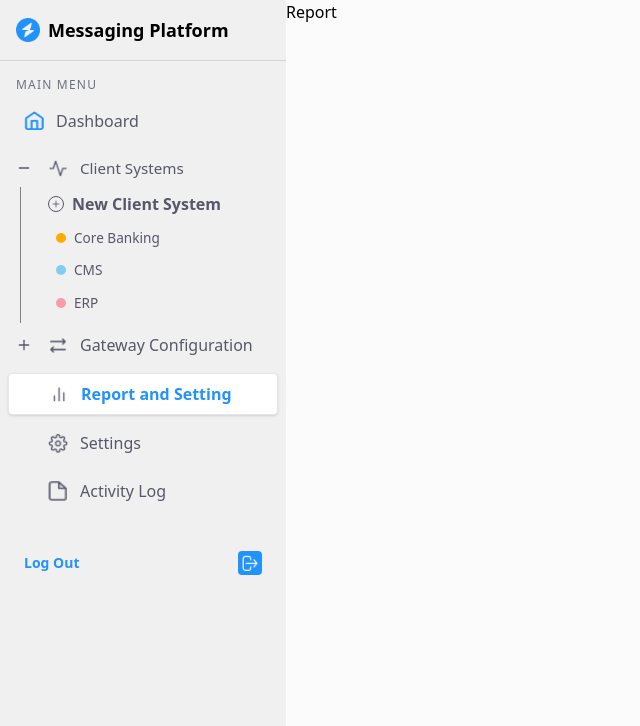
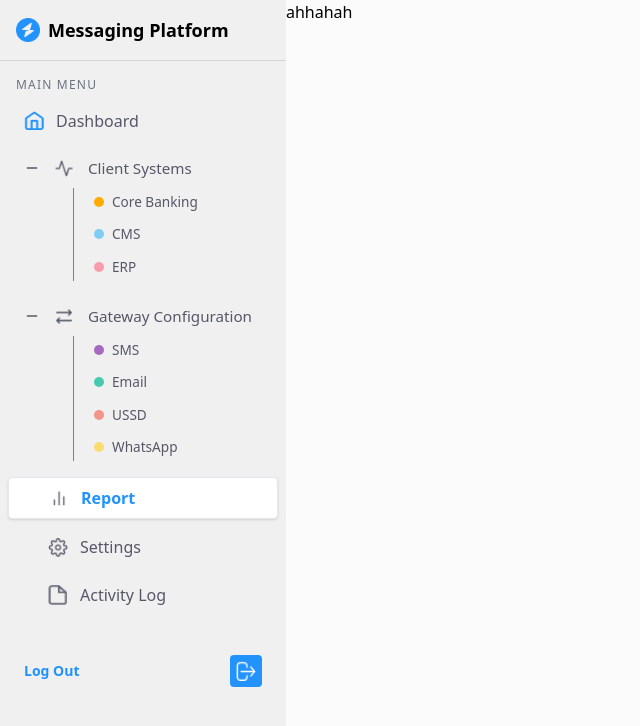
Before and after one commit to GG123lek/messaging, a React (Vite) app: page /report in a window 1280 px wide. Shown: the top 726 px of the page, without its empty margins (0-640 px from the left). Built offline with nearby package versions, Linux system fonts and the light colour scheme.

Commit message:
dash mainatined

```diff
--- a/src/App.jsx
+++ b/src/App.jsx
@@ -8,30 +8,49 @@ import GateWayConfigurationPage from './Component/Pages/GateWayConfigurationPage
 import ReportPage from './Component/Pages/ReportPage';
 import SettingsPage from './Component/Pages/SettingsPage';
 import ActivityLogPage from './Component/Pages/ActivityLogPage';
+import ClientPage from './Component/Pages/ClientPage';
 
-// NEW sub-routes under Client Systems
+// Client System sub-routes
 import NewClientSystem from './Component/SubPages/NewClientSystem';
 import CoreBanking from './Component/SubPages/CoreBanking';
 import CMS from './Component/SubPages/Cms';
 import ERP from './Component/SubPages/Erp';
+
+// Gateway sub-routes
+import Email from './Component/SubPages/Email';
+import Sms from './Component/SubPages/Sms';
+import Ussd from './Component/SubPages/Ussd';
+import Watsapp from './Component/SubPages/Watsapp';
+
 import './App.css';
-
 
 function App() {
   return (
     <Routes>
      <Route path="/" element={<Layout />}>
   <Route index element={<DashboardPage />} />
+  <Route path="client-page" element={<ClientPage />} />
   <Route path="client-system" element={<ClientSystem />} />
   <Route path="new-client-system" element={<NewClientSystem />} />
+
+  {/* ✅ Nest Client System routes inside /report */}
+  <Route path="report" element={<ReportPage />}>
     <Route path="core-banking" element={<CoreBanking />} />
     <Route path="cms" element={<CMS />} />
     <Route path="erp" element={<ERP />} />
+  </Route>
+
+  {/* Gateway config remains flat */}
   <Route path="gateway-configuration" element={<GateWayConfigurationPage />} />
-        <Route path="report" element={<ReportPage />} />
+  <Route path="gateway-configuration/sms" element={<Sms />} />
+  <Route path="gateway-configuration/email" element={<Email />} />
+  <Route path="gateway-configuration/ussd" element={<Ussd />} />
+  <Route path="gateway-configuration/whatsapp" element={<Watsapp />} />
+
   <Route path="settings" element={<SettingsPage />} />
   <Route path="activity-log" element={<ActivityLogPage />} />
 </Route>
+
     </Routes>
   );
 }
--- /dev/null
+++ b/src/Component/Pages/ClientPage.jsx
@@ -0,0 +1,14 @@
+import React from 'react';
+
+function ClientPage() {
+  return (
+    <div className="p-6">
+      <h1 className="text-xl font-bold text-gray-800 mb-4">Client Page</h1>
+      <p className="text-sm text-gray-600">
+        This is the Client page. Here you can manage client-specific configurations and data.
+      </p>
+    </div>
+  );
+}
+
+export default ClientPage;
--- a/src/Component/Pages/ReportPage.jsx
+++ b/src/Component/Pages/ReportPage.jsx
@@ -1,9 +1,14 @@
-import React from 'react'
+import React from 'react';
+import { Outlet } from 'react-router-dom';
 
 function ReportPage() {
   return (
-    <div>Report</div>
-  )
+    <div>
+
+      <Outlet />
+      ahhahah
+    </div>
+  );
 }
 
-export default ReportPage
+export default ReportPage;
--- a/src/Component/Sidebar.jsx
+++ b/src/Component/Sidebar.jsx
@@ -1,5 +1,6 @@
 import React, { useState } from 'react';
 import { NavLink, useLocation } from 'react-router-dom';
+
 import pop from '../assets/images/activity.png';
 import Logo from '../assets/images/vector.png';
 import homa from '../assets/images/another.png';
@@ -8,23 +9,42 @@ import repot from '../assets/images/bar-chart-2.png';
 import act from '../assets/images/mua.png';
 import acti from '../assets/images/settings.png';
 import logoutIcon from '../assets/images/log icon.png';
+import userIcon from '../assets/images/gafuse.png';
 import { FiPlus, FiMinus } from 'react-icons/fi';
 
 function Sidebar({ onLinkClick }) {
   const location = useLocation();
   const [clientOpen, setClientOpen] = useState(true);
+  const [gatewayOpen, setGatewayOpen] = useState(true);
 
   const activeStyle =
     'bg-white text-[#2292FC] font-semibold border border-gray-200 shadow-sm';
 
   const coreLinks = [
     {
-      to: '/core-banking',
+      to: '/report/core-banking',
       label: 'Core Banking',
       dotColor: '#FFAB00',
     },
-    { to: '/cms', label: 'CMS', dotColor: '#80CDF2' },
-    { to: '/erp', label: 'ERP', dotColor: '#F99BAB' },
+    { to: '/report/cms', label: 'CMS', dotColor: '#80CDF2' },
+    { to: '/report/erp', label: 'ERP', dotColor: '#F99BAB' },
+  ];
+
+  const clientLinks = [
+    // {
+    //   to: '/report/new-client-system',
+    //   label: 'New Client System',
+    //   dotColor: '#565869',
+    //   isPlusIcon: true,
+    // },
+    ...coreLinks,
+  ];
+
+  const gatewayLinks = [
+    { to: '/gateway-configuration/sms', label: 'SMS', dotColor: '#A569BD' },
+    { to: '/gateway-configuration/email', label: 'Email', dotColor: '#48C9B0' },
+    { to: '/gateway-configuration/ussd', label: 'USSD', dotColor: '#F1948A' },
+    { to: '/gateway-configuration/whatsapp', label: 'WhatsApp', dotColor: '#F7DC6F' },
   ];
 
   return (
@@ -37,7 +57,6 @@ function Sidebar({ onLinkClick }) {
 
       <hr className="w-full border-t border-gray-300 mb-4" />
 
-      {/* Section Title */}
       <div className="text-xs text-gray-500 uppercase tracking-widest mb-2 px-4">
         Main Menu
       </div>
@@ -49,7 +68,7 @@ function Sidebar({ onLinkClick }) {
           onClick={onLinkClick}
           end
           className={({ isActive }) =>
-            `flex items-center gap-3 px-4 py-2 rounded  ${
+            `flex items-center gap-3 px-4 py-2 rounded ${
               isActive ? activeStyle : 'text-[#565869]'
             }`
           }
@@ -58,46 +77,58 @@ function Sidebar({ onLinkClick }) {
           <span>Dashboard</span>
         </NavLink>
 
-        {/* Client System Group */}
+        {/* Client (Only on Dashboard) */}
+        {location.pathname === '/' && (
+          <NavLink
+            to="/client-page"
+            onClick={onLinkClick}
+            className={({ isActive }) =>
+              `flex items-center gap-3 px-4 py-2 rounded ${
+                isActive ? activeStyle : 'text-[#565869]'
+              }`
+            }
+          >
+            <img src={userIcon} alt="Client Icon" className="w-5 h-5" />
+            <span>Client</span>
+          </NavLink>
+        )}
+
+        {/* Client Systems (Show on all /report/* pages) */}
+        {location.pathname.startsWith('/report') && (
           <div className="relative">
             <div
               onClick={() => setClientOpen(!clientOpen)}
- className={`flex items-center gap-3 px-4 py-2 rounded text-[#565869] text-[0.95rem] cursor-pointer`}    >
-            <span className="absolute left-2">
-              {clientOpen ? (
-                <FiMinus size={16} color="#565869" />
-              ) : (
-                <FiPlus size={16} color="#565869" />
-              )}
+              className="flex items-center gap-3 px-4 py-2 rounded text-[#565869] text-[0.95rem] cursor-pointer w-full"
+            >
+              <span className="w-4 flex justify-center">
+                {clientOpen ? <FiMinus size={16} /> : <FiPlus size={16} />}
               </span>
-            <span className="ml-6 flex items-center gap-3">
+
+              <span className="w-6 flex justify-center">
                 <img src={pop} alt="Client Systems Icon" className="w-5 h-5" />
-              <span>Client Systems</span>
               </span>
+
+              <span className="flex-1">Client Systems</span>
             </div>
 
-          {/* Vertical line from minus to plus */}
             {clientOpen && (
-            <div className="absolute left-[12px] top-[38px] bottom-[-6px] w-px bg-[#818181]" />
-          )}
-
-          {/* Sub Links */}
-          {clientOpen && (
-            <div className="ml-8 flex flex-col gap-1">
-              {/* New Client System */}
+              <div className="relative">
+                <div className="absolute left-[65px] top-0 w-px bg-[#818181] h-full" />
+                <div className="ml-[70px] flex flex-col gap-1 mb-2">
+                  {clientLinks.map(({ to, label, dotColor, isPlusIcon }) =>
+                    isPlusIcon ? (
                       <NavLink
-                to="/new-client-system"
+                        key={label}
+                        to={to}
                         onClick={onLinkClick}
                         className="flex items-center gap-2 text-[#565869] text-[1rem] font-semibold px-2 py-1"
                       >
                         <div className="border border-[#565869] rounded-full w-4 h-4 flex items-center justify-center text-xs">
-                  <FiPlus size={10} color="#565869" />
+                          <FiPlus size={10} />
                         </div>
-                New Client System
+                        {label}
                       </NavLink>
-
-              {/* Core Sub Items */}
-              {coreLinks.map(({ to, label, dotColor }) => (
+                    ) : (
                       <NavLink
                         key={label}
                         to={to}
@@ -111,32 +142,64 @@ function Sidebar({ onLinkClick }) {
                         <span
                           className="w-2.5 h-2.5 rounded-full"
                           style={{ backgroundColor: dotColor }}
-                  ></span>
+                        />
+                        {label}
+                      </NavLink>
+                    )
+                  )}
+                </div>
+              </div>
+            )}
+          </div>
+        )}
+
+        {/* Gateway Configuration */}
+        <div className="relative">
+          <div
+            onClick={() => setGatewayOpen(!gatewayOpen)}
+            className="flex items-center gap-3 px-4 py-2 rounded text-[#565869] text-[0.95rem] cursor-pointer w-full"
+          >
+            <span className="w-4 flex justify-center">
+              {gatewayOpen ? <FiMinus size={16} /> : <FiPlus size={16} />}
+            </span>
+
+            <span className="w-6 flex justify-center">
+              <img src={server} alt="Gateway Icon" className="w-5 h-5" />
+            </span>
+
+            <span className="flex-1">Gateway Configuration</span>
+          </div>
+
+          {gatewayOpen && (
+            <div className="relative">
+              <div className="absolute left-[65px] top-0 w-px bg-[#818181] h-full" />
+              <div className="ml-[70px] flex flex-col gap-1 mb-2">
+                {gatewayLinks.map(({ to, label, dotColor }) => (
+                  <NavLink
+                    key={label}
+                    to={to}
+                    onClick={onLinkClick}
+                    className={({ isActive }) =>
+                      `flex items-center gap-2 px-4 py-1 rounded text-[0.85rem] ${
+                        isActive ? activeStyle : 'text-[#565869]'
+                      }`
+                    }
+                  >
+                    <span
+                      className="w-2.5 h-2.5 rounded-full"
+                      style={{ backgroundColor: dotColor }}
+                    />
                     {label}
                   </NavLink>
                 ))}
               </div>
+            </div>
           )}
         </div>
 
-        {/* Gateway Configuration */}
-        <NavLink
-          to="/gateway-configuration"
-          onClick={onLinkClick}
-          className="flex items-center gap-3 px-4 py-2 rounded relative text-[#565869]"
-        >
-          <span className="absolute left-2">
-            <FiPlus size={16} color="#565869" />
-          </span>
-          <span className="ml-6 flex items-center gap-3">
-            <img src={server} alt="Gateway Icon" className="w-5 h-5" />
-            <span>Gateway Configuration</span>
-          </span>
-        </NavLink>
-
-        {/* Standalone Pages */}
+        {/* Other Pages */}
         {[
-          { to: '/report', label: 'Report and Setting', icon: repot },
+          { to: '/report', label: 'Report', icon: repot },
           { to: '/settings', label: 'Settings', icon: acti },
           { to: '/activity-log', label: 'Activity Log', icon: act },
         ].map(({ to, label, icon }) => (
@@ -159,11 +222,11 @@ function Sidebar({ onLinkClick }) {
         ))}
       </nav>
 
-      {/* Log Out */}
+      {/* Logout */}
       <div className="mt-10 px-6 flex items-center justify-between gap-4 select-none cursor-default">
         <span className="text-sm font-semibold text-[#2292FC]">Log Out</span>
-        <div className="bg-[#2292FC] p-1 rounded-sm flex items-center justify-center w-6 h-6">
-          <img src={logoutIcon} alt="Logout Icon" className="w-4 h-4" />
+            <div className="w-8 h-8 bg-[#2292FC] rounded flex items-center justify-center">
+        <img src={logoutIcon} alt="Logout Icon" className="w-5 h-5" />
       </div>
       </div>
     </div>
--- /dev/null
+++ b/src/Component/SubPages/Email.jsx
@@ -0,0 +1,9 @@
+import React from 'react'
+
+function Email() {
+  return (
+    <div>Email</div>
+  )
+}
+
+export default Email
--- /dev/null
+++ b/src/Component/SubPages/Sms.jsx
@@ -0,0 +1,9 @@
+import React from 'react'
+
+function Sms() {
+  return (
+    <div>Sms</div>
+  )
+}
+
+export default Sms
--- /dev/null
+++ b/src/Component/SubPages/Ussd.jsx
@@ -0,0 +1,9 @@
+import React from 'react'
+
+function Ussd() {
+  return (
+    <div>Ussd</div>
+  )
+}
+
+export default Ussd
--- /dev/null
+++ b/src/Component/SubPages/Watsapp.jsx
@@ -0,0 +1,9 @@
+import React from 'react'
+
+function Watsapp() {
+  return (
+    <div>Watsapp</div>
+  )
+}
+
+export default Watsapp
```
Also changed, not shown: src/assets/images/gafuse.png (added). Lines whose indentation alone changed are shown as unchanged.
